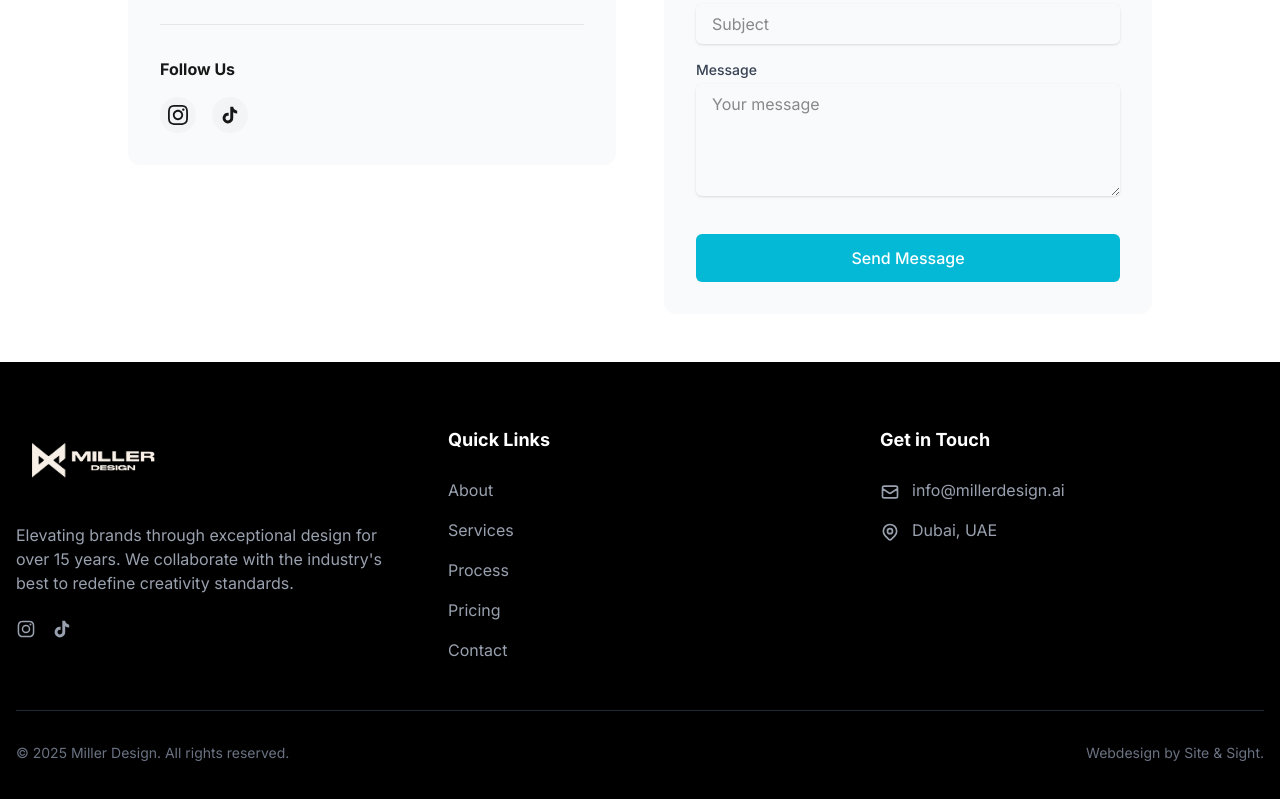
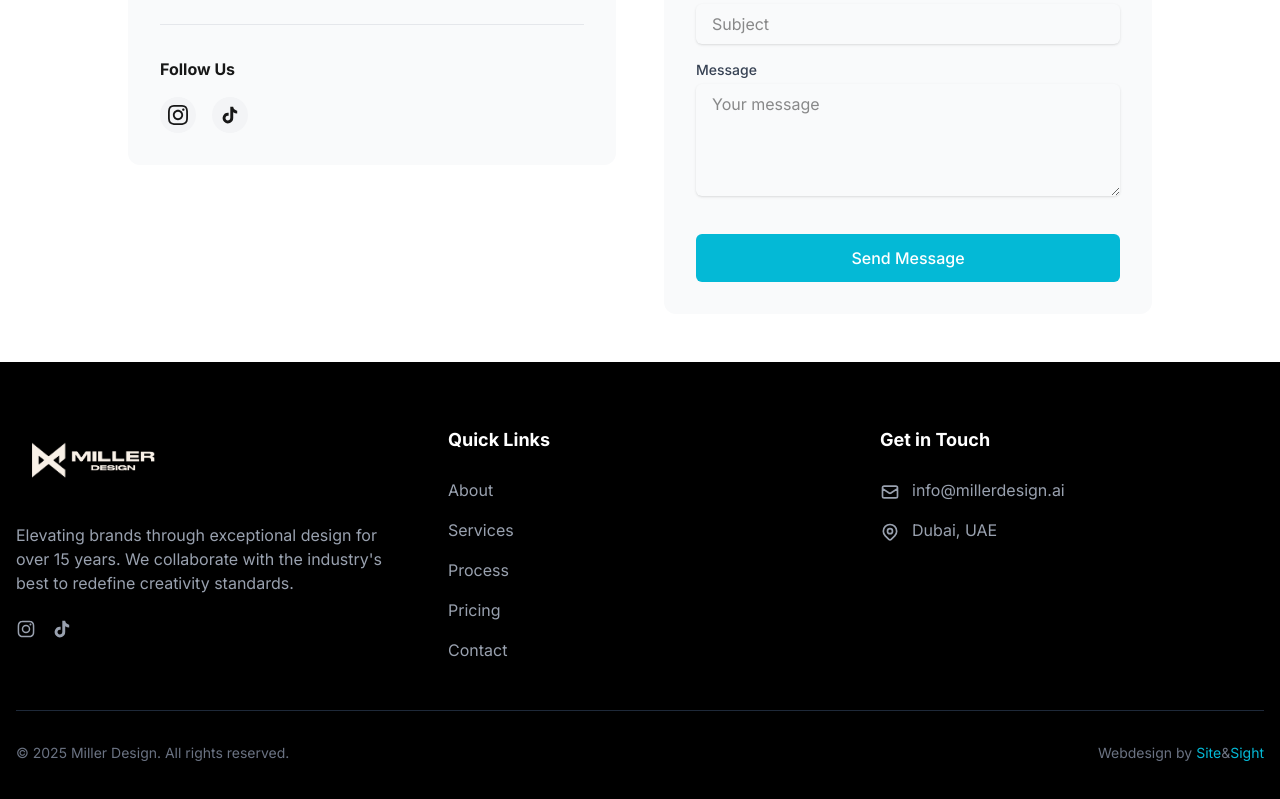
Before and after one commit to daniellambert95/miller-dzn, a Next.js app: page / in a window 1280 px wide. Shown: the part 10672-11471 px from the top of the page. Built offline with nearby package versions, Linux system fonts and the light colour scheme; no server answers.

Commit message:
Update Footer.tsx

```diff
--- a/src/components/Footer.tsx
+++ b/src/components/Footer.tsx
@@ -115,7 +115,12 @@ const Footer = () => {
           </p>
 
           <p className="text-gray-500 text-sm mb-4 md:mb-0">
-            Webdesign by Site & Sight.
+          Webdesign by
+            <a href="https://instagram.com/site_and_sight" target="_blank" className="hover:text-[#04b9d6]">
+              <span className="text-[#04b9d6]"> Site</span>
+              &
+              <span className="text-[#04b9d6]">Sight</span>
+            </a>
           </p>
 
 
```
